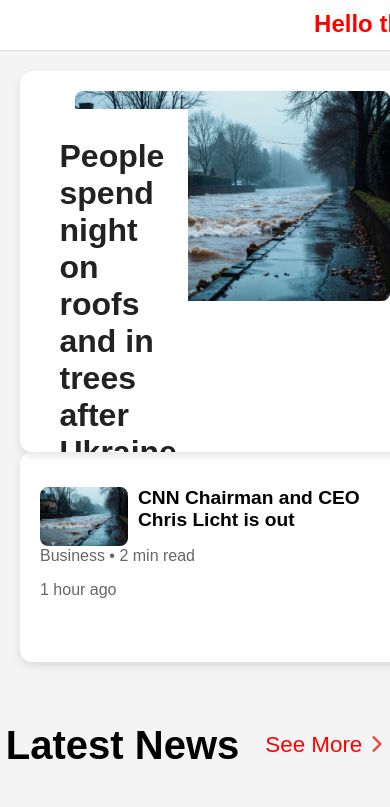
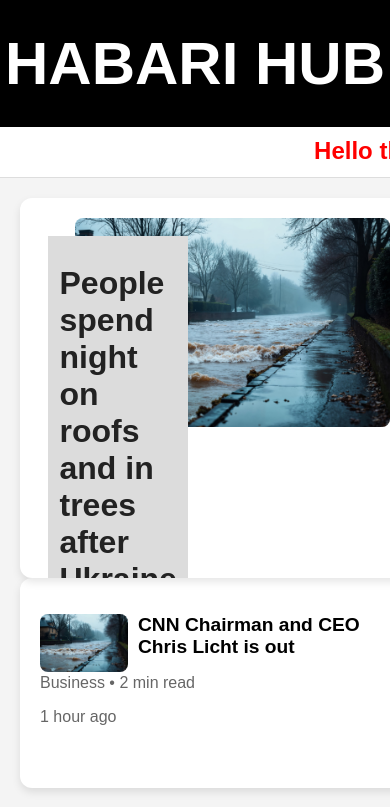
Before and after one commit to LightSentinel691/Habari-Hub, a plain HTML site: page index.html in a window 390 px wide. Shown: the top 807 px of the page. Drawn offline with Linux system fonts and the light colour scheme; no server answers.

Commit message:
Enhance header styling and update footer layout; adjust media query breakpoint

```diff
--- a/index.html
+++ b/index.html
@@ -7,9 +7,14 @@
     <link rel="stylesheet" href="styles.css" />
   </head>
   <body>
+    <header>
+      <h1>HABARI HUB</h1>
+    </header>
     <div class="news-update">
       <div class="scrolling-container">
-        <span id="scrollingText" class="moving-text">Hello there this is for trial demo run</span>
+        <span id="scrollingText" class="moving-text"
+          >Hello there this is for trial demo run</span
+        >
       </div>
     </div>
 
--- a/styles.css
+++ b/styles.css
@@ -7,6 +7,15 @@ body {
 }
 
 /* Moving Text  */
+header {
+  color: white;
+  background-color: black;
+  display: flex;
+  justify-content: center;
+  align-items: center;
+  height: 15vh;
+  font-size: 30px;
+}
 
 .news-update {
   white-space: nowrap;
@@ -89,7 +98,7 @@ body {
   top: 10%;
   margin-inline-start: 2%;
   padding: 2% 3%;
-  background-color: #fff;
+  background-color: #DCDCDC;
 }
 
 .main-article_text h1 {
@@ -302,6 +311,7 @@ img[src="images/Icons/left-arrow.png"]:hover {
 .footer_lower_section {
   height: 10vh;
   display: flex;
+  flex-wrap: wrap;
   margin-block-end: 3rem;
 }
 .footer_links {
@@ -351,7 +361,7 @@ img[src="images/Icons/left-arrow.png"]:hover {
 }
 
 /* Responsive Design */
-@media (max-width: 768px) {
+@media (max-width: 800px) {
   .main-card {
     flex-direction: column;
     text-align: center;
@@ -364,4 +374,5 @@ img[src="images/Icons/left-arrow.png"]:hover {
     flex-direction: column;
     gap: 0.5rem;
   }
+
 }
```
Lines whose indentation alone changed are shown as unchanged.
